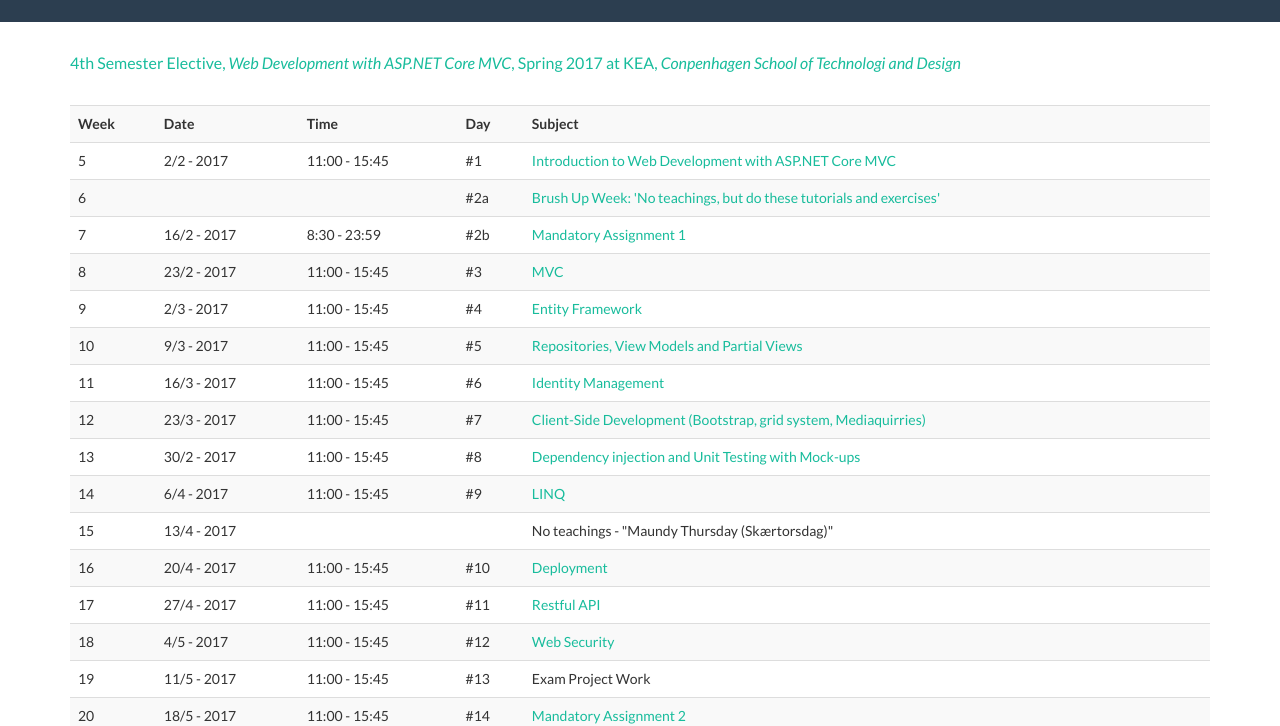
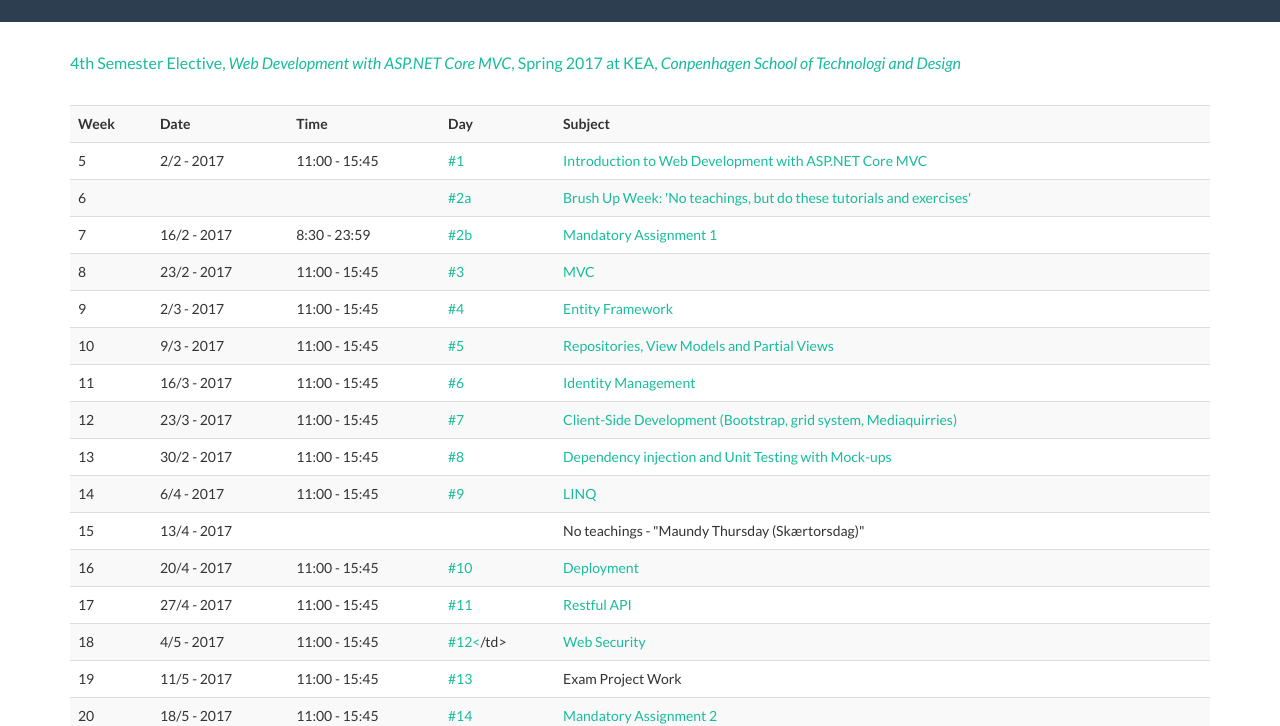
Before and after one commit to keacore/keacore.github.io, a website: page index.html in a window 1280 px wide. Shown: the part 78-804 px from the top of the page. Drawn offline with nearby package versions, Linux system fonts and the light colour scheme.

Commit message:
#day links

```diff
--- a/index.html
+++ b/index.html
@@ -86,70 +86,70 @@
                     <td>5</td>
                     <td>2/2 - 2017</td>
                     <td>11:00 - 15:45</td>
-                    <td>#1</td>
+                    <td><a href="https://github.com/keacore?utf8=%E2%9C%93&q=01&type=&language=">#1</a></td>
                     <td><a href="https://github.com/keacore/01_introduction/blob/master/README.md">Introduction to Web Development with ASP.NET Core MVC</a></td>
                 </tr>
                 <tr>
                     <td>6</td>
                     <td></td>
                     <td></td>
-                    <td>#2a</td>
+                    <td><a href="https://github.com/keacore?utf8=%E2%9C%93&q=02&type=&language=">#2a</a></td>
                     <td><a href="https://github.com/keacore/02a_brush_up_week#2a-brush-up-week">Brush Up Week: 'No teachings, but do these tutorials and exercises'</a></td>
                 </tr>
                 <tr>
                     <td>7</td>
                     <td>16/2 - 2017</td>
                     <td>8:30 - 23:59</td>
-                    <td>#2b</td>
+                    <td><a href="https://github.com/keacore?utf8=%E2%9C%93&q=02&type=&language=">#2b</a></td>
                     <td><a href="https://github.com/keacore/02b_mandatory_1/tree/master#2b-mandatory-assignment-1">Mandatory Assignment 1</a></td>
                 </tr>
                 <tr>
                     <td>8</td>
                     <td>23/2 - 2017</td>
                     <td>11:00 - 15:45</td>
-                    <td>#3</td>
+                    <td><a href="https://github.com/keacore?utf8=%E2%9C%93&q=03&type=&language=">#3</a></td>
                     <td><a href="https://github.com/keacore/03_mvc">MVC</a></td>
                 </tr>
                 <tr>
                     <td>9</td>
                     <td>2/3 - 2017</td>
                     <td>11:00 - 15:45</td>
-                    <td>#4</td>
+                    <td><a href="https://github.com/keacore?utf8=%E2%9C%93&q=04&type=&language=">#4</a></td>
                     <td><a href="https://github.com/keacore?utf8=%E2%9C%93&q=01&type=&language=">Entity Framework</a></td>
                 </tr>
                 <tr>
                     <td>10</td>
                     <td>9/3 - 2017</td>
                     <td>11:00 - 15:45</td>
-                    <td>#5</td>
+                    <td><a href="https://github.com/keacore?utf8=%E2%9C%93&q=05&type=&language=">#5</a></td>
                     <td><a href="https://github.com/keacore?utf8=%E2%9C%93&q=01&type=&language=">Repositories, View Models and Partial Views</a></td>
                 </tr>
                 <tr>
                     <td>11</td>
                     <td>16/3 - 2017</td>
                     <td>11:00 - 15:45</td>
-                    <td>#6</td>
+                    <td><a href="https://github.com/keacore?utf8=%E2%9C%93&q=06&type=&language=">#6</a></td>
                     <td><a href="https://github.com/keacore?utf8=%E2%9C%93&q=01&type=&language=">Identity Management</a></td>
                 </tr>
                 <tr>
                     <td>12</td>
                     <td>23/3 - 2017</td>
                     <td>11:00 - 15:45</td>
-                    <td>#7</td>
+                    <td><a href="https://github.com/keacore?utf8=%E2%9C%93&q=07&type=&language=">#7</a></td>
                     <td><a href="https://github.com/keacore?utf8=%E2%9C%93&q=01&type=&language=">Client-Side Development (Bootstrap, grid system, Mediaquirries)</a></td>
                 </tr>
                 <tr>
                     <td>13</td>
                     <td>30/2 - 2017</td>
                     <td>11:00 - 15:45</td>
-                    <td>#8</td>
+                    <td><a href="https://github.com/keacore?utf8=%E2%9C%93&q=08&type=&language=">#8</a></td>
                     <td><a href="/">Dependency injection and Unit Testing with Mock-ups</a></td>
                 </tr>
                 <tr>
                     <td>14</td>
                     <td>6/4 - 2017</td>
                     <td>11:00 - 15:45</td>
-                    <td>#9</td>
+                    <td><a href="https://github.com/keacore?utf8=%E2%9C%93&q=09&type=&language=">#9</a></td>
                     <td><a href="/">LINQ</a></td>
                 </tr>
                 <tr>
@@ -163,35 +163,35 @@
                     <td>16</td>
                     <td>20/4 - 2017</td>
                     <td>11:00 - 15:45</td>
-                    <td>#10</td>
+                    <td><a href="https://github.com/keacore?utf8=%E2%9C%93&q=10&type=&language=">#10</a></td>
                     <td><a href="/25/">Deployment</a></td>
                 </tr>
                 <tr>
                     <td>17</td>
                     <td>27/4 - 2017</td>
                     <td>11:00 - 15:45</td>
-                    <td>#11</td>
+                    <td><a href="https://github.com/keacore?utf8=%E2%9C%93&q=11&type=&language=">#11</a></td>
                     <td><a href="/25/">Restful API</a></td>
                 </tr>
                 <tr>
                     <td>18</td>
                     <td>4/5 - 2017</td>
                     <td>11:00 - 15:45</td>
-                    <td>#12</td>
+                    <td><a href="https://github.com/keacore?utf8=%E2%9C%93&q=12&type=&language=">#12<</a>/td>
                     <td><a href="">Web Security</a></td>
                 </tr>
                 <tr>
                     <td>19</td>
                     <td>11/5 - 2017</td>
                     <td>11:00 - 15:45</td>
-                    <td>#13</td>
+                    <td><a href="https://github.com/keacore?utf8=%E2%9C%93&q=13&type=&language=">#13</a></td>
                     <td>Exam Project Work</td>
                 </tr>
                 <tr>
                     <td>20</td>
                     <td>18/5 - 2017</td>
                     <td>11:00 - 15:45</td>
-                    <td>#14</td>
+                    <td><a href="https://github.com/keacore?utf8=%E2%9C%93&q=14&type=&language=">#14</a></td>
                     <td><a href="https://github.com/keacore/14_mandatory_2">Mandatory Assignment 2</a></td>
                 </tr>
 
```
